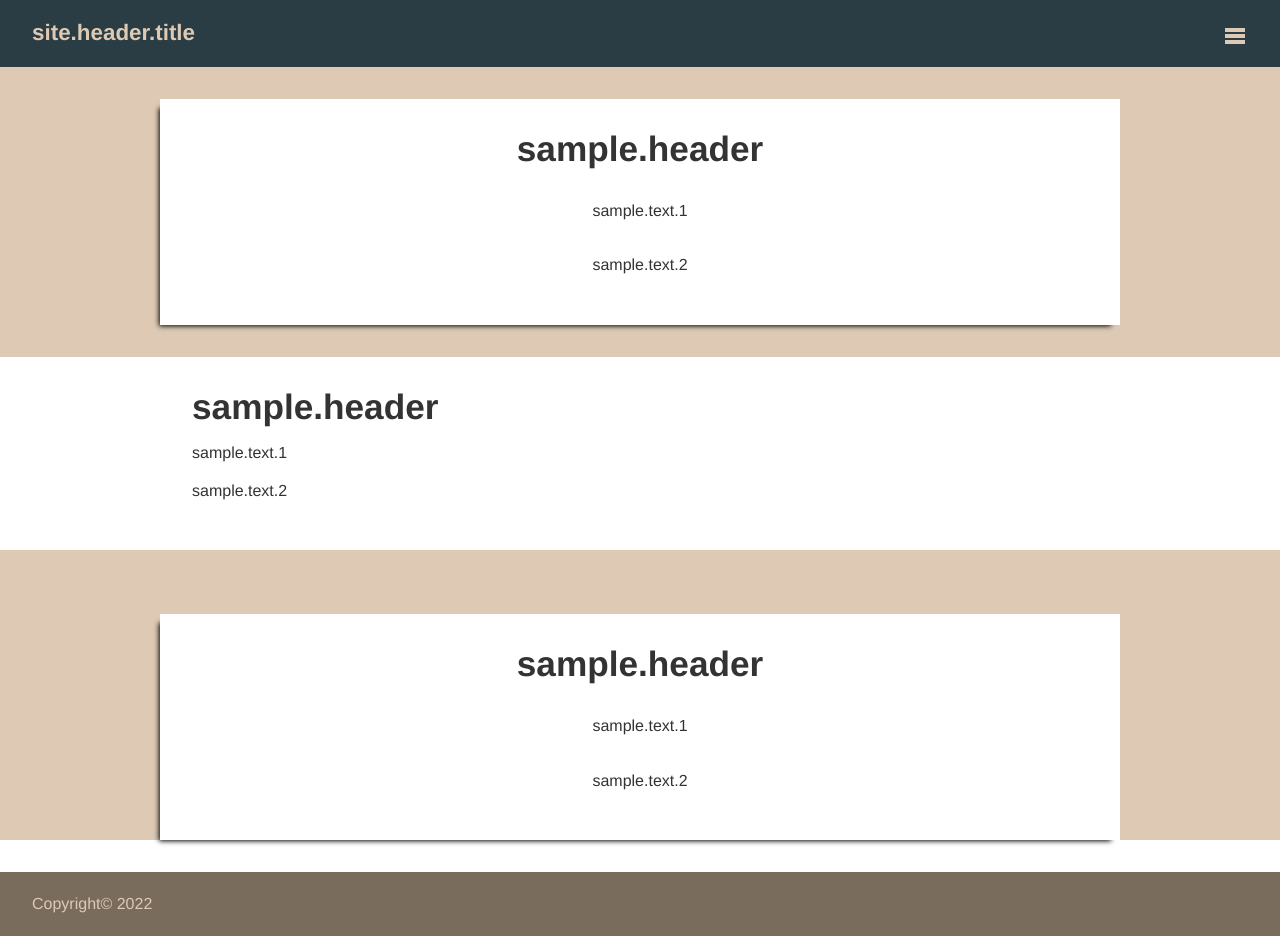
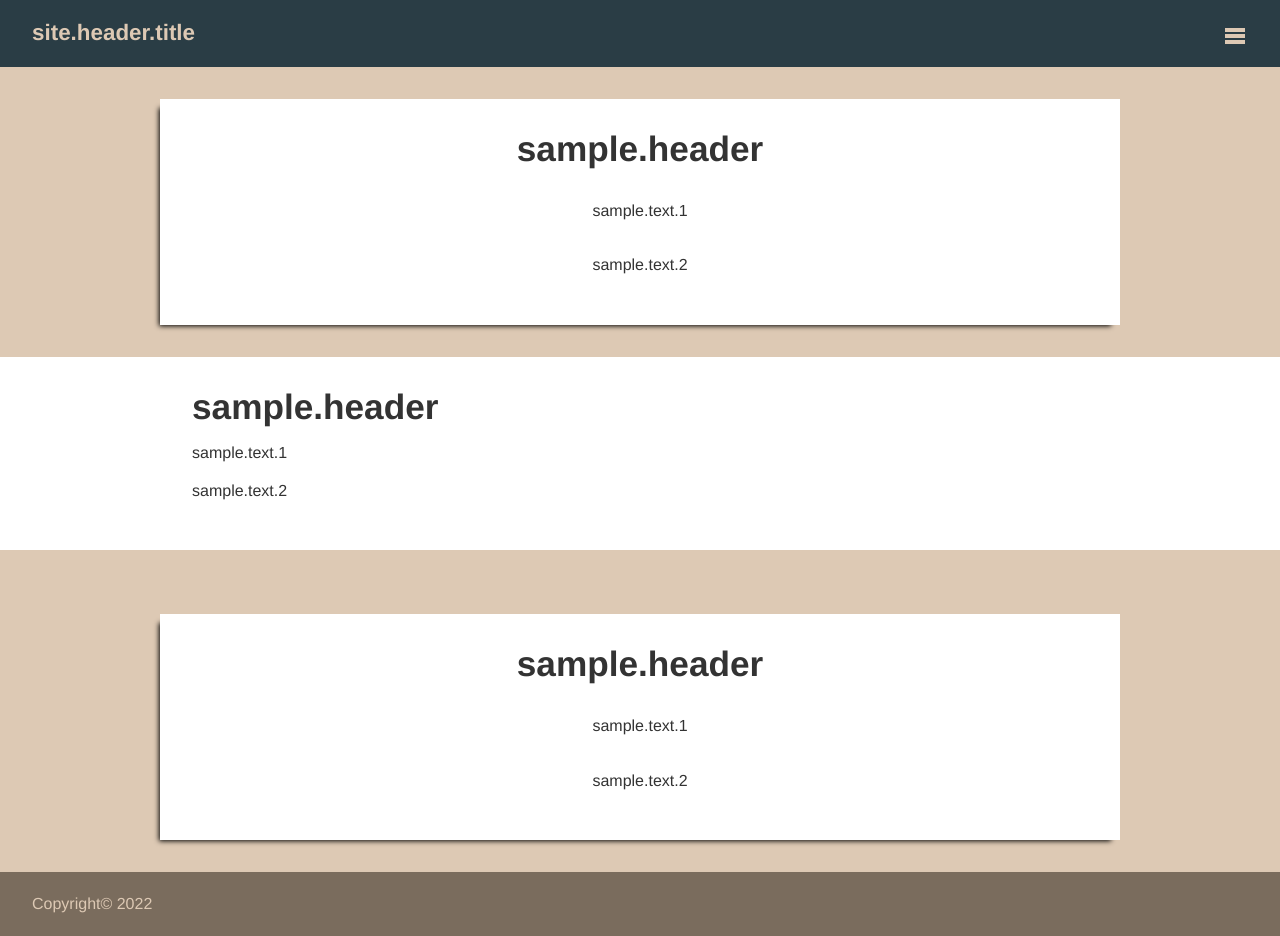
Before and after one commit to magnushirst/personal-site-v2, a Next.js app: page / in a window 1280 px wide. Built offline with nearby package versions, Linux system fonts and the light colour scheme.

Commit message:
Fixing page background color

```diff
--- a/src/components/organisms/basicLayout/basicLayout.jsx
+++ b/src/components/organisms/basicLayout/basicLayout.jsx
@@ -8,12 +8,12 @@ const Container = styled.div`
   display: flex;
   flex-direction: column;
   min-height: 100vh;
+  background: ${(props) => props.theme.colors.base};
 `;
 const CustomMain = styled.main`
   display: flex;
   flex-direction: column;
   flex: 1;
-  background: ${(props) => props.theme.colors.base};
 `;
 function BasicLayout({ children }) {
   return (
```
